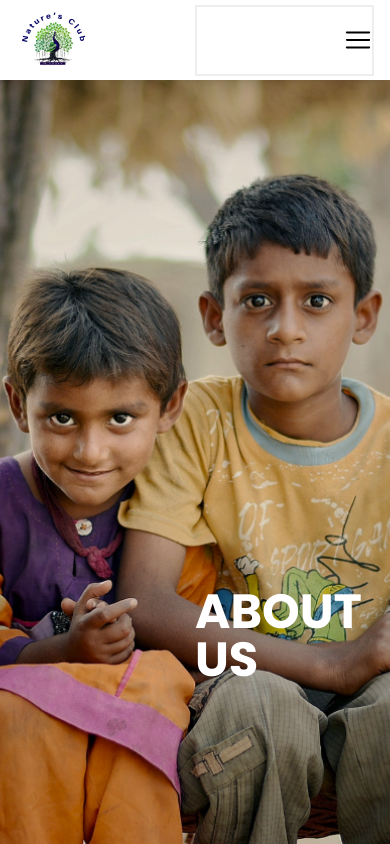
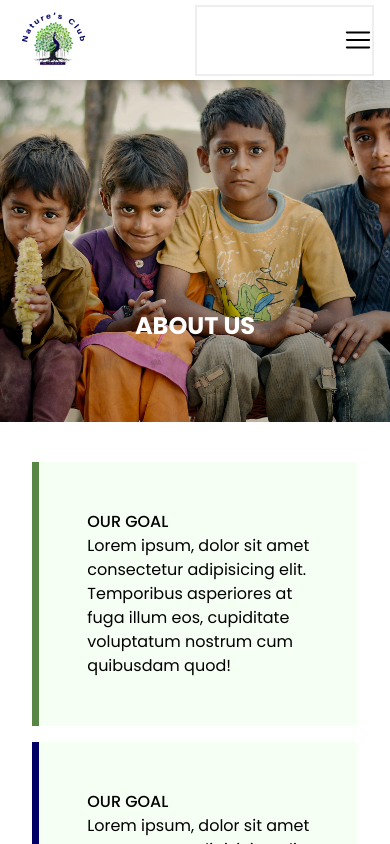
Before and after one commit to CodeMaster17/Nature-Club, a React (Vite) app: page /about in a window 390 px wide. Shown: the top 844 px of the page. Built offline with nearby package versions, Linux system fonts and the light colour scheme.

Commit message:
fix: about page responsiveness fixed

```diff
--- /dev/null
+++ b/src/pages/About/About.css
@@ -0,0 +1,17 @@
+.achievment-bg-image {
+    width: 100%;
+    /* height: 100%; */
+    background: url('/about/acheivments.png');
+    background-position: cover;
+    background-repeat: no-repeat;
+    background-size: cover;
+}
+
+.cover-image {
+    width: 100%;
+    /* height: 100%; */
+    background: url('/about/hero-image.png');
+    background-position: center;
+    background-repeat: no-repeat;
+    background-size: cover;
+}
--- a/src/pages/About/About.tsx
+++ b/src/pages/About/About.tsx
@@ -8,9 +8,9 @@ const About = () => {
     return (
         <>
             <section>
-                <div className="w-full h-screen relative">
-                    <img src="/about/hero-image.png" alt="hero" className="w-full h-full object-cover" />
-                    <p className="text-5xl absolute bottom-40 right-1/2 left-1/2 text-white font-bold ">ABOUT US</p>
+                <div className="w-full  h-[50vh] md:h-screen  cover-image flex justify-center items-end " >
+                    {/* <img src="/about/hero-image.png" alt="hero" className="w-full h-full object-cover" /> */}
+                    <p className="lg:text-5xl text-2xl  text-white font-bold mb-20 ">ABOUT US</p>
                 </div>
             </section>
             <Goal />
--- a/src/pages/About/Acheivements.tsx
+++ b/src/pages/About/Acheivements.tsx
@@ -1,23 +1,26 @@
-import Heading from "../../components/Heading"
-import { AcheivementData } from "../../constants"
 
+import Heading from '../../components/Heading'
+import { AcheivementData } from '../../constants'
+import './About.css'
 interface AcheivmentDataType {
-    id: number,
-    value: string
-
+    id: number;
+    value: string;
 }
 const Acheivements = () => {
     return (
-        <section className="w-full h-[80vh]">
-            <img src="/about/acheivments.png" alt="acheivments image" className="z-0 w-full h-full" />
-            <div className="w-full border-2 h-[80vh]  bg-nyanza relative">
+        <section className="w-full flex items-center justify-center flex-col">
+            {/* <img src="/about/acheivments.png" alt="acheivments image" className=" w-full h-full" /> */}
+            <div className="w-full h-[60vh] achievment-bg-image ">
 
-                <div className="flex flex-col items-center p-8 bg-pale_olive rounded-4xl lg:w-3/5 sm:mx-auto sm:mb-2 absolute  z-10 left-0 right-0 top-[-10vh]">
+            </div>
+            <div className="w-[90%] lg:w-full border-2 bg-nyanza">
+
+                <div className="flex flex-col items-center p-8 bg-pale_olive rounded-4xl lg:w-3/5 sm:mx-auto mb-2 mt-[-10vh] lg:mb-12  ">
                     <Heading type="LARGE" text="OUR ACHEIVMENTS" color="white" />
                     {AcheivementData.map((item: AcheivmentDataType) => {
                         return (
-                            <div className="mt-4  w-4/5 border-2 flex justify-center items-center" key={item.id}>
-                                <div className="bg-gray-100 w-full  rounded flex p-4 h-full items-center">
+                            <div className="mt-4 w-[95%] md:w-4/5  flex justify-center items-center rounded-2.5xl bg-gray-100" key={item.id}>
+                                <div className=" w-full  rounded flex p-4 h-full items-center">
                                     <span className="title-font font-light text-sm text-center ">{item.value}</span>
                                 </div>
                             </div>
```
